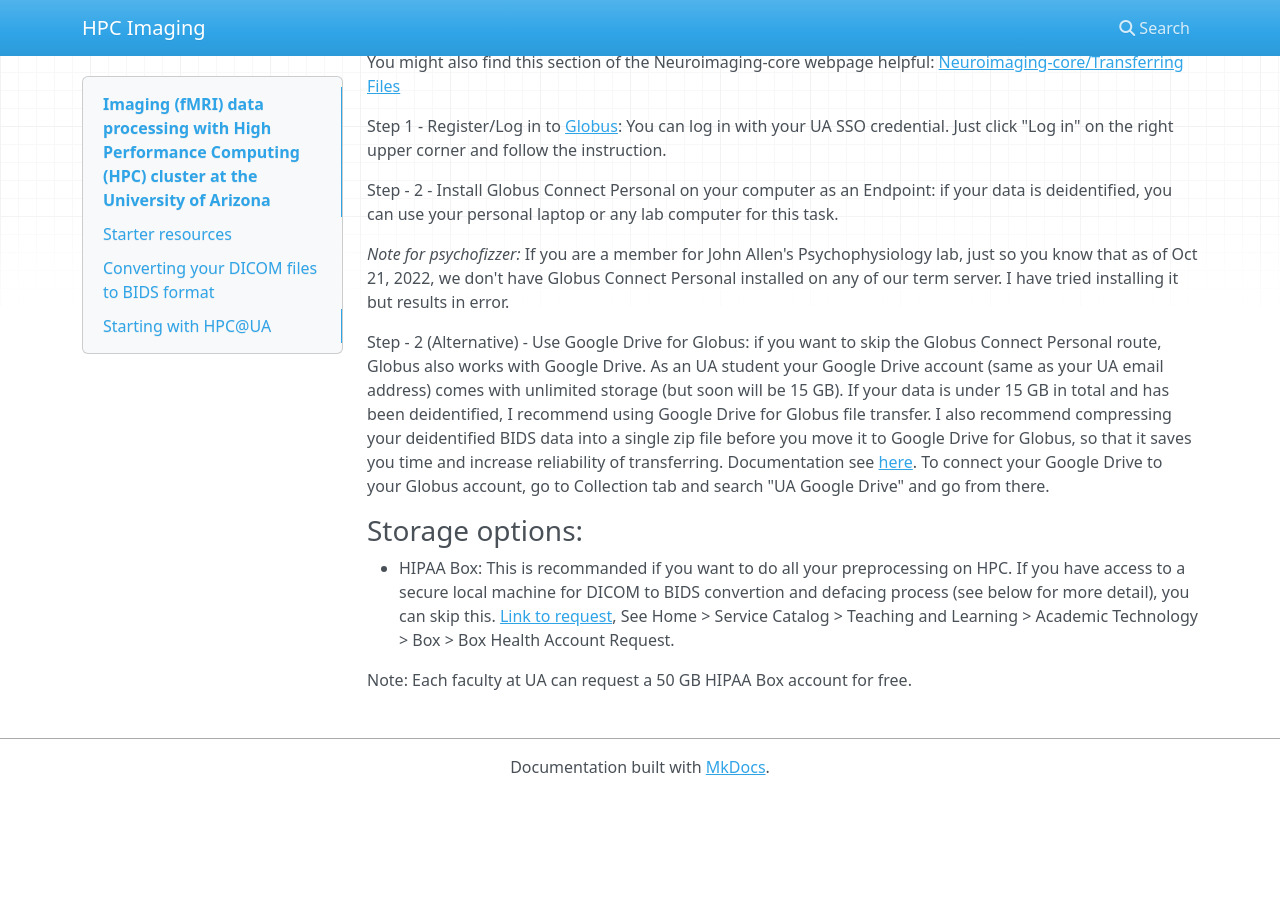
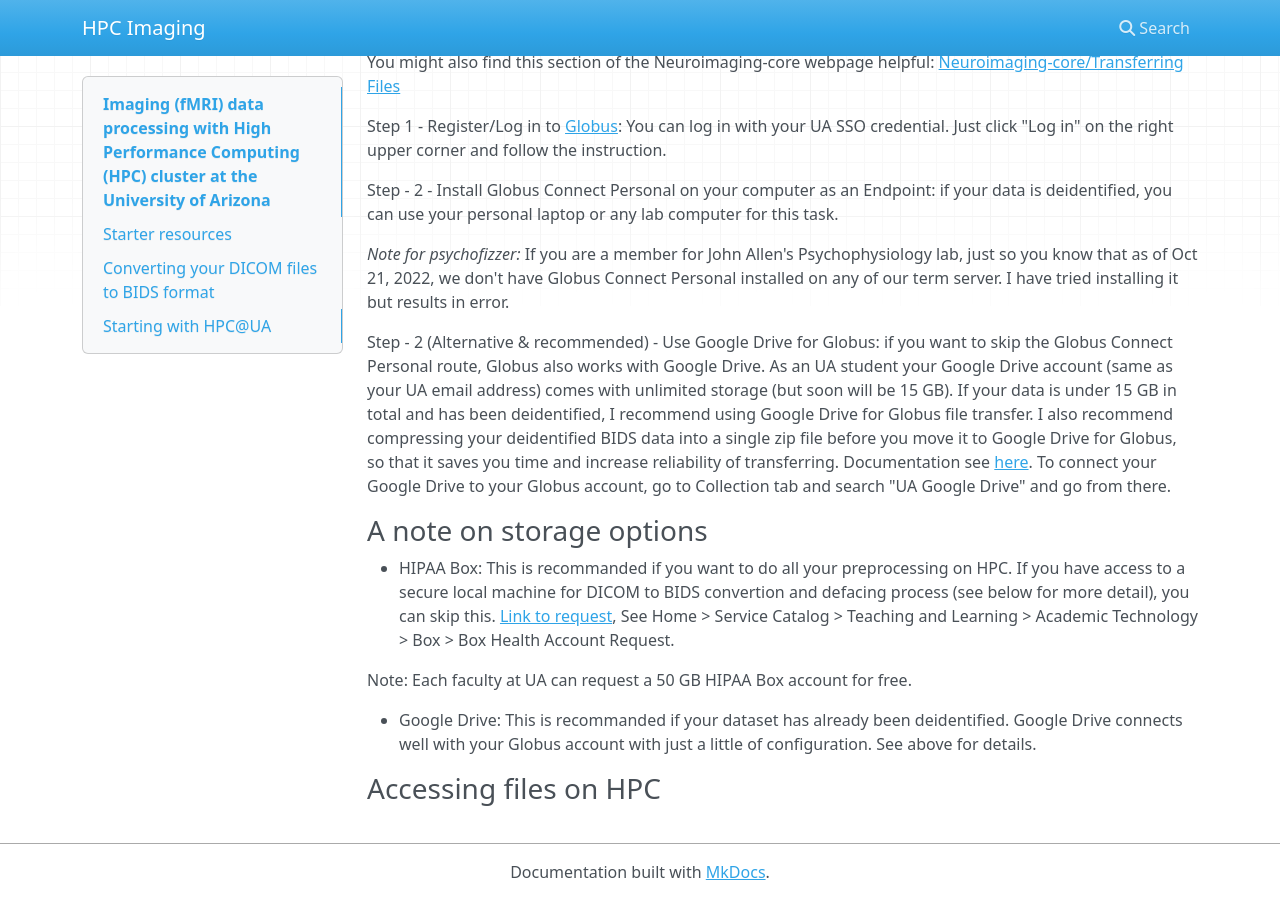
Before and after one commit to Diheng/HPC_imaging, an MkDocs documentation site: the page built from docs/index.md, in a window 1280 px wide and 900 px high, scrolled down 1922 px. Built offline with MkDocs 1.6.1, drawn with Linux system fonts in a browser that asks for light colours; nearby versions of some CDN libraries; before the commit the page ends 2717 px from its top, so only the background shows below that.

Commit message:
finished storage option

```diff
--- a/docs/index.md
+++ b/docs/index.md
@@ -62,10 +62,14 @@ Step - 2 - Install Globus Connect Personal on your computer as an Endpoint: if y
 
 *Note for psychofizzer:* If you are a member for John Allen's Psychophysiology lab, just so you know that as of Oct 21, 2022, we don't have Globus Connect Personal installed on any of our term server. I have tried installing it but results in error.
 
-Step - 2 (Alternative) - Use Google Drive for Globus: if you want to skip the Globus Connect Personal route, Globus also works with Google Drive. As an UA student your Google Drive account (same as your UA email address) comes with unlimited storage (but soon will be 15 GB). If your data is under 15 GB in total and has been deidentified, I recommend using Google Drive for Globus file transfer. I also recommend compressing your deidentified BIDS data into a single zip file before you move it to Google Drive for Globus, so that it saves you time and increase reliability of transferring. Documentation see [here](https://docs.globus.org/how-to/gcsv5.3/access-google-drive/). To connect your Google Drive to your Globus account, go to Collection tab and search "UA Google Drive" and go from there.
+Step - 2 (Alternative & recommended) - Use Google Drive for Globus: if you want to skip the Globus Connect Personal route, Globus also works with Google Drive. As an UA student your Google Drive account (same as your UA email address) comes with unlimited storage (but soon will be 15 GB). If your data is under 15 GB in total and has been deidentified, I recommend using Google Drive for Globus file transfer. I also recommend compressing your deidentified BIDS data into a single zip file before you move it to Google Drive for Globus, so that it saves you time and increase reliability of transferring. Documentation see [here](https://docs.globus.org/how-to/gcsv5.3/access-google-drive/). To connect your Google Drive to your Globus account, go to Collection tab and search "UA Google Drive" and go from there.
 
-### Storage options:
+### A note on storage options
 
 - HIPAA Box: This is recommanded if you want to do all your preprocessing on HPC. If you have access to a secure local machine for DICOM to BIDS convertion and defacing process (see below for more detail), you can skip this. [Link to request](https://uarizona.service-now.com/), See Home > Service Catalog > Teaching and Learning > Academic Technology > Box > Box Health Account Request.
 
 Note: Each faculty at UA can request a 50 GB HIPAA Box account for free.
+
+- Google Drive: This is recommanded if your dataset has already been deidentified. Google Drive connects well with your Globus account with just a little of configuration. See above for details.
+
+### Accessing files on HPC
```
